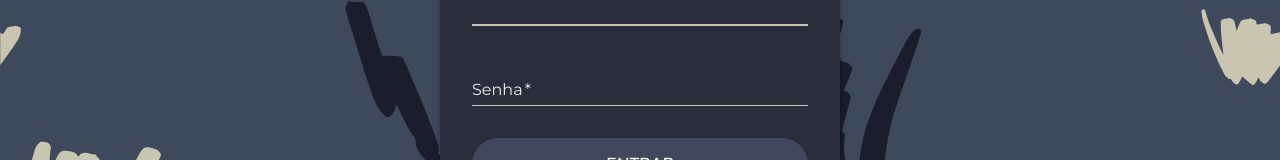
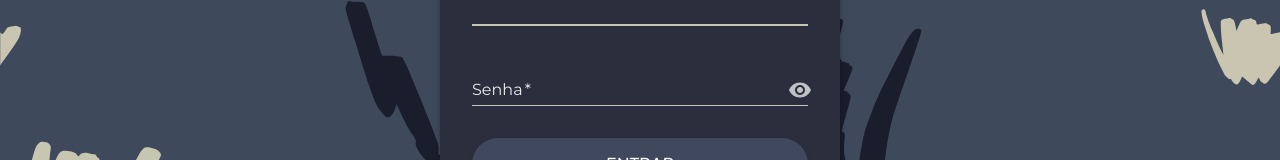
Before and after one commit to AlexiaCazale/giswebsite, a Next.js app: page /admin in a window 1280 px wide. Shown: the part 376-536 px from the top of the page. Built offline with nearby package versions, Linux system fonts and the light colour scheme.

Commit message:
fix: corrigir login com diferentes usuário

```diff
--- a/src/app/admin/dashboard/page.tsx
+++ b/src/app/admin/dashboard/page.tsx
@@ -83,28 +83,24 @@ const DashboardPage = () => {
         // Fetch Membros
         const { count: membersCount, error: membersError } = await supabase
           .from("members")
-          .select("*", { count: "exact", head: true })
-          .eq("user_id", user.id);
+          .select("*", { count: "exact", head: true });
 
         const { data: recentMembersData, error: recentMembersError } =
           await supabase
             .from("members")
             .select("name, function, image")
-            .eq("user_id", user.id)
             .order("created_at", { ascending: false })
             .limit(3);
 
         // Fetch Projetos
         const { count: projectsCount, error: projectsError } = await supabase
           .from("projects")
-          .select("*", { count: "exact", head: true })
-          .eq("user_id", user.id);
+          .select("*", { count: "exact", head: true });
 
         // Fetch Notícias
         const { count: newsCount, error: newsError } = await supabase
           .from("news")
-          .select("*", { count: "exact", head: true })
-          .eq("user_id", user.id);
+          .select("*", { count: "exact", head: true });
 
         // Fetch Mensagens Não Lidas
         const { count: unreadMessagesCount, error: messagesError } =
--- a/src/app/admin/members/page.tsx
+++ b/src/app/admin/members/page.tsx
@@ -172,7 +172,6 @@ const MembersPage = () => {
     const { data, error } = await supabase
       .from("members")
       .select("*")
-      .eq("user_id", user.user.id)
       .order("display_order", { ascending: true });
 
     if (error) {
@@ -258,8 +257,7 @@ const MembersPage = () => {
           function: newMemberData.function,
           image: imageUrl,
         })
-        .eq("id", editingMember.id)
-        .eq("user_id", user.user.id);
+        .eq("id", editingMember.id);
 
       if (error) {
         showError("Erro ao atualizar membro: " + error.message);
@@ -271,7 +269,6 @@ const MembersPage = () => {
       const { data: maxOrderData, error: maxOrderError } = await supabase
         .from('members')
         .select('display_order')
-        .eq('user_id', user.user.id)
         .order('display_order', { ascending: false })
         .limit(1)
         .single();
@@ -346,8 +343,7 @@ const MembersPage = () => {
       const { error } = await supabase
         .from("members")
         .delete()
-        .eq("id", memberToDeleteId)
-        .eq("user_id", user.user.id);
+        .eq("id", memberToDeleteId);
 
       if (error) {
         showError("Erro ao excluir membro: " + error.message);
--- a/src/app/admin/news/page.tsx
+++ b/src/app/admin/news/page.tsx
@@ -185,7 +185,6 @@ const NewsPage = () => {
     const { data, error } = await supabase
       .from("news")
       .select("*")
-      .eq("user_id", user.user.id)
       .order("display_order", { ascending: true });
 
     if (error) {
@@ -282,8 +281,7 @@ const NewsPage = () => {
           link_url: newNewsData.link_url,
           image: imageUrl, // Usar a URL da imagem
         })
-        .eq("id", editingNews.id)
-        .eq("user_id", user.user.id);
+        .eq("id", editingNews.id);
 
       if (error) {
         showError("Erro ao atualizar notícia: " + error.message);
@@ -295,7 +293,6 @@ const NewsPage = () => {
       const { data: maxOrderData, error: maxOrderError } = await supabase
         .from('news')
         .select('display_order')
-        .eq('user_id', user.user.id)
         .order('display_order', { ascending: false })
         .limit(1)
         .single();
@@ -376,8 +373,7 @@ const NewsPage = () => {
       const { error } = await supabase
         .from("news")
         .delete()
-        .eq("id", newsToDeleteId)
-        .eq("user_id", user.user.id);
+        .eq("id", newsToDeleteId);
 
       if (error) {
         showError("Erro ao excluir notícia: " + error.message);
--- a/src/app/admin/page.tsx
+++ b/src/app/admin/page.tsx
@@ -1,20 +1,33 @@
 "use client";
 
 import React, { useState } from "react";
-import { Button, TextField, Typography, Box, Paper, CircularProgress } from "@mui/material";
+import {
+  Button,
+  TextField,
+  Typography,
+  Box,
+  Paper,
+  CircularProgress,
+  InputAdornment,
+  IconButton,
+} from "@mui/material";
+import { Visibility, VisibilityOff } from "@mui/icons-material";
 import { showSuccess, showError } from "@/utils/toast";
 import { useRouter } from "next/navigation";
-import { supabase } from "@/integrations/supabase/client"; // Importar cliente Supabase
+import { supabase } from "@/integrations/supabase/client";
 
 const LoginPage = () => {
   const [email, setEmail] = useState("");
   const [password, setPassword] = useState("");
-  const [loading, setLoading] = useState(false); // Estado de carregamento para o botão
+  const [loading, setLoading] = useState(false);
+  const [showPassword, setShowPassword] = useState(false);
+  const [loginError, setLoginError] = useState<string | null>(null);
   const router = useRouter();
 
   const handleLogin = async (e: React.FormEvent) => {
     e.preventDefault();
     setLoading(true);
+    setLoginError(null); // Limpa erros anteriores
 
     const { error } = await supabase.auth.signInWithPassword({
       email,
@@ -22,12 +35,28 @@ const LoginPage = () => {
     });
 
     if (error) {
-      showError("Erro ao fazer login: " + error.message);
+      if (error.message === "Invalid login credentials") {
+        setLoginError(
+          "E-mail ou senha inválidos. Por favor, verifique e tente novamente."
+        );
+      } else {
+        setLoginError(
+          "Ocorreu um erro ao tentar fazer login. Tente novamente mais tarde."
+        );
+      }
+      showError("Falha no login");
     } else {
       showSuccess("Login realizado com sucesso!");
-      router.push("/admin/dashboard"); // Redirecionar após login bem-sucedido
+      router.push("/admin/dashboard");
     }
     setLoading(false);
+  };
+
+  const handleClickShowPassword = () => setShowPassword((show) => !show);
+  const handleMouseDownPassword = (
+    event: React.MouseEvent<HTMLButtonElement>
+  ) => {
+    event.preventDefault();
   };
 
   return (
@@ -59,10 +88,7 @@ const LoginPage = () => {
           {"< Girls In STEM />"}
         </Typography>
 
-        <Typography
-          variant="h6"
-          sx={{ mb: 3 }}
-        >
+        <Typography variant="h6" sx={{ mb: 3 }}>
           Acesse a área administrativa
         </Typography>
 
@@ -107,12 +133,27 @@ const LoginPage = () => {
             fullWidth
             name="password"
             label="Senha"
-            type="password"
+            type={showPassword ? "text" : "password"}
             id="password"
             autoComplete="current-password"
             value={password}
             onChange={(e) => setPassword(e.target.value)}
             variant="standard"
+            InputProps={{
+              endAdornment: (
+                <InputAdornment position="end">
+                  <IconButton
+                    aria-label="toggle password visibility"
+                    onClick={handleClickShowPassword}
+                    onMouseDown={handleMouseDownPassword}
+                    edge="end"
+                    sx={{ color: "rgba(255, 255, 255, 0.7)" }}
+                  >
+                    {showPassword ? <VisibilityOff /> : <Visibility />}
+                  </IconButton>
+                </InputAdornment>
+              ),
+            }}
             sx={{
               mb: 1,
               "& .MuiInputBase-input": {
@@ -135,6 +176,15 @@ const LoginPage = () => {
               },
             }}
           />
+          {loginError && (
+            <Typography
+              color="error"
+              variant="body2"
+              sx={{ mt: 2, textAlign: "center" }}
+            >
+              {loginError}
+            </Typography>
+          )}
           <Button
             type="submit"
             fullWidth
@@ -153,7 +203,11 @@ const LoginPage = () => {
               mt: 3,
             }}
           >
-            {loading ? <CircularProgress size={24} color="inherit" /> : "Entrar"}
+            {loading ? (
+              <CircularProgress size={24} color="inherit" />
+            ) : (
+              "Entrar"
+            )}
           </Button>
         </Box>
       </Paper>
--- a/src/app/admin/projects/page.tsx
+++ b/src/app/admin/projects/page.tsx
@@ -185,7 +185,6 @@ const ProjectsPage = () => {
     const { data, error } = await supabase
       .from("projects")
       .select("*")
-      .eq("user_id", user.user.id)
       .order("display_order", { ascending: true });
 
     if (error) {
@@ -324,8 +323,7 @@ const ProjectsPage = () => {
           cover_image: finalCoverImageUrl, // Atualiza a capa
           images: imagesJsonString, // Atualiza a galeria
         })
-        .eq("id", editingProject.id)
-        .eq("user_id", user.user.id);
+        .eq("id", editingProject.id);
 
       if (error) {
         showError("Erro ao atualizar projeto: " + error.message);
@@ -337,7 +335,6 @@ const ProjectsPage = () => {
       const { data: maxOrderData, error: maxOrderError } = await supabase
         .from('projects')
         .select('display_order')
-        .eq('user_id', user.user.id)
         .order('display_order', { ascending: false })
         .limit(1)
         .single();
@@ -437,8 +434,7 @@ const ProjectsPage = () => {
       const { error } = await supabase
         .from("projects")
         .delete()
-        .eq("id", projectToDeleteId)
-        .eq("user_id", user.user.id);
+        .eq("id", projectToDeleteId);
 
       if (error) {
         showError("Erro ao excluir projeto: " + error.message);
```
